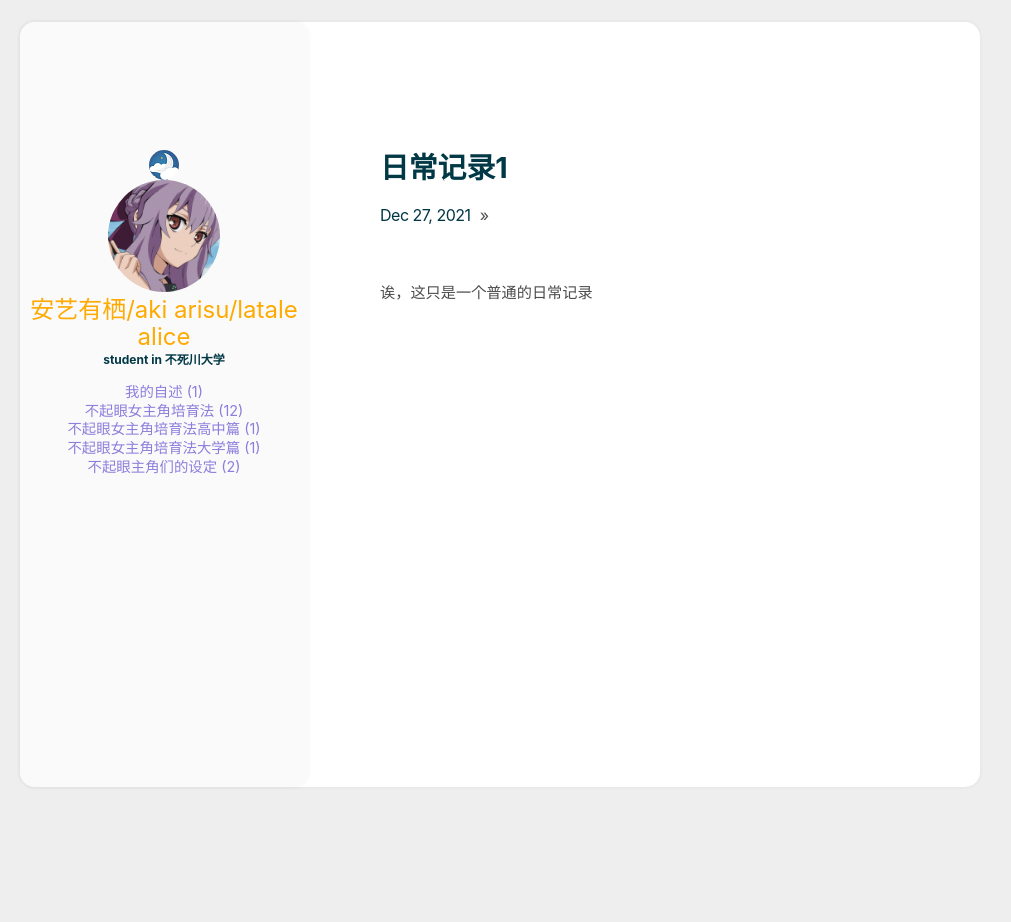
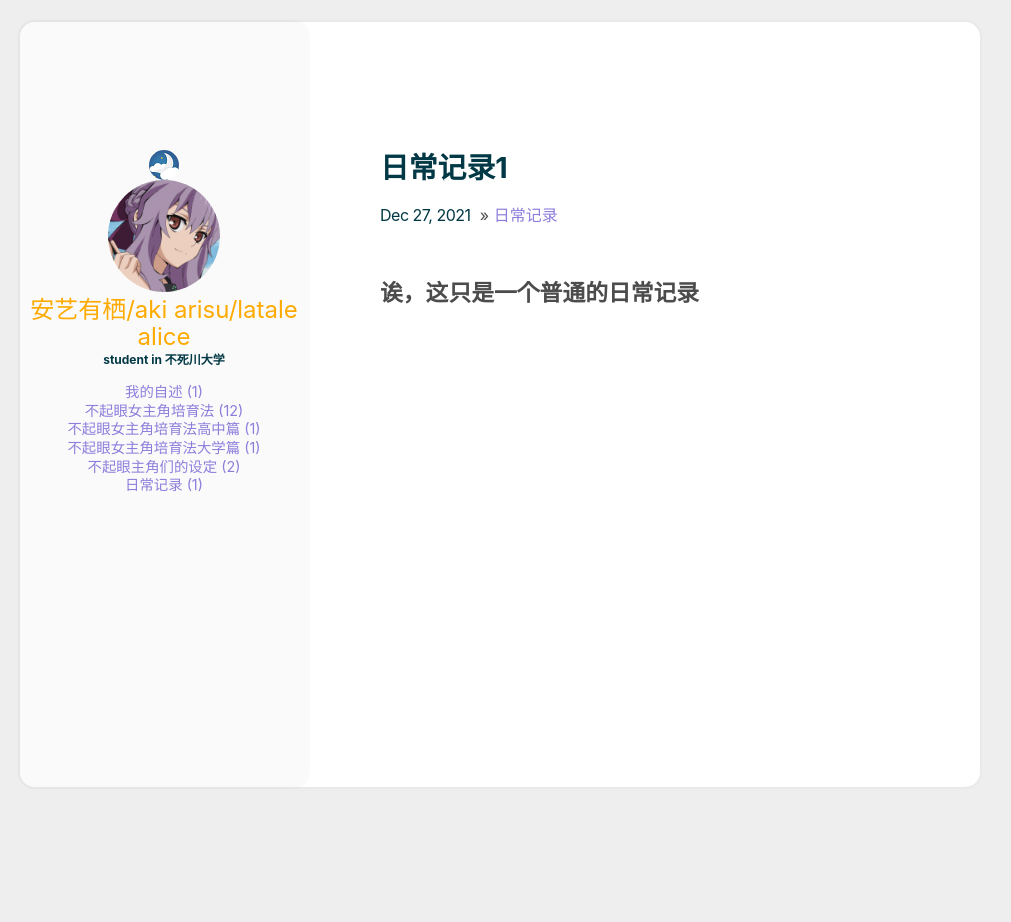
Before and after one commit to latalealice/latalealice.github.io, a Jekyll site: the page built from _posts/2021-12-27-日常记录1.md, in a window 1280 px wide. Shown: the whole page, without its empty margins (140-1151 px from the left). Built offline with Jekyll 4.4.1, drawn with Linux system fonts in a browser that asks for light colours.

Commit message:
Update 2021-12-27-日常记录1.md

```diff
--- a/_posts/2021-12-27-日常记录1.md
+++ b/_posts/2021-12-27-日常记录1.md
@@ -1 +1,6 @@
-诶，这只是一个普通的日常记录
+---
+layout: post
+category: 日常记录
+title: 日常记录1
+---
+## 诶，这只是一个普通的日常记录
```
